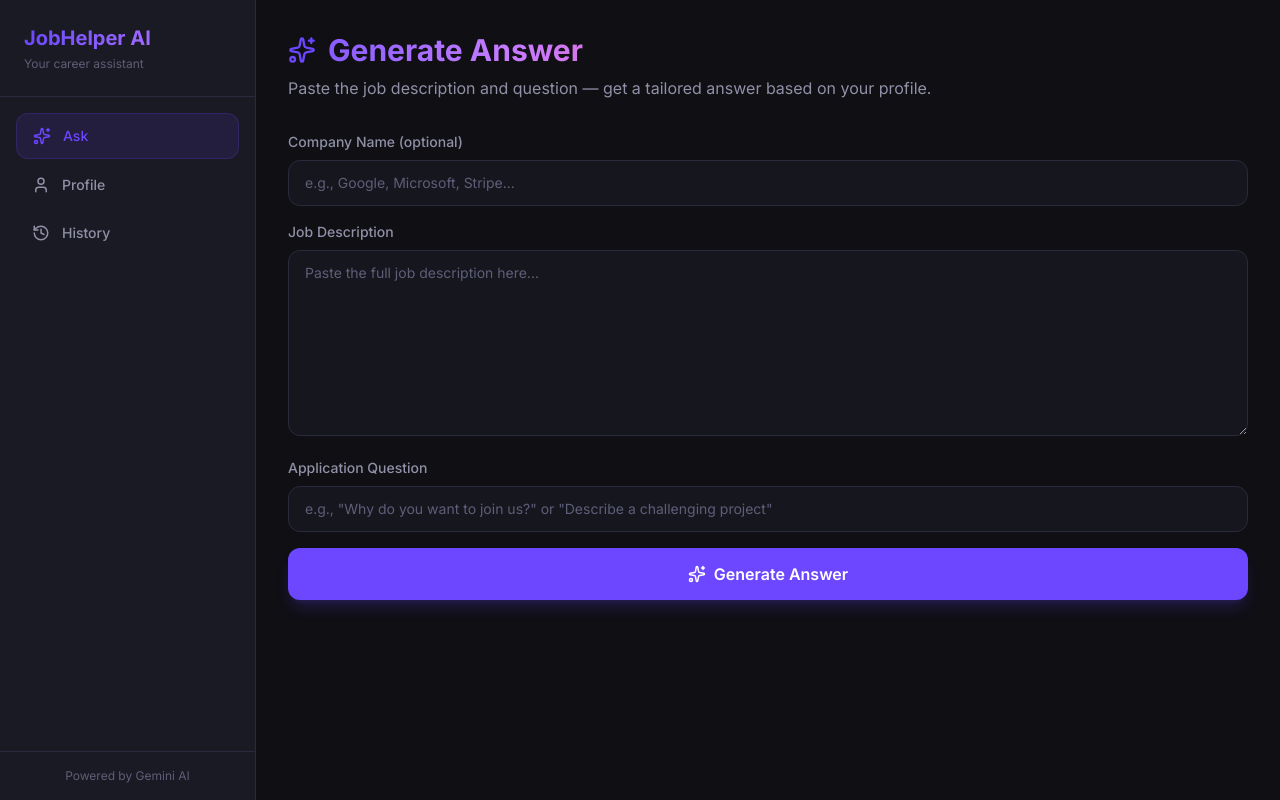
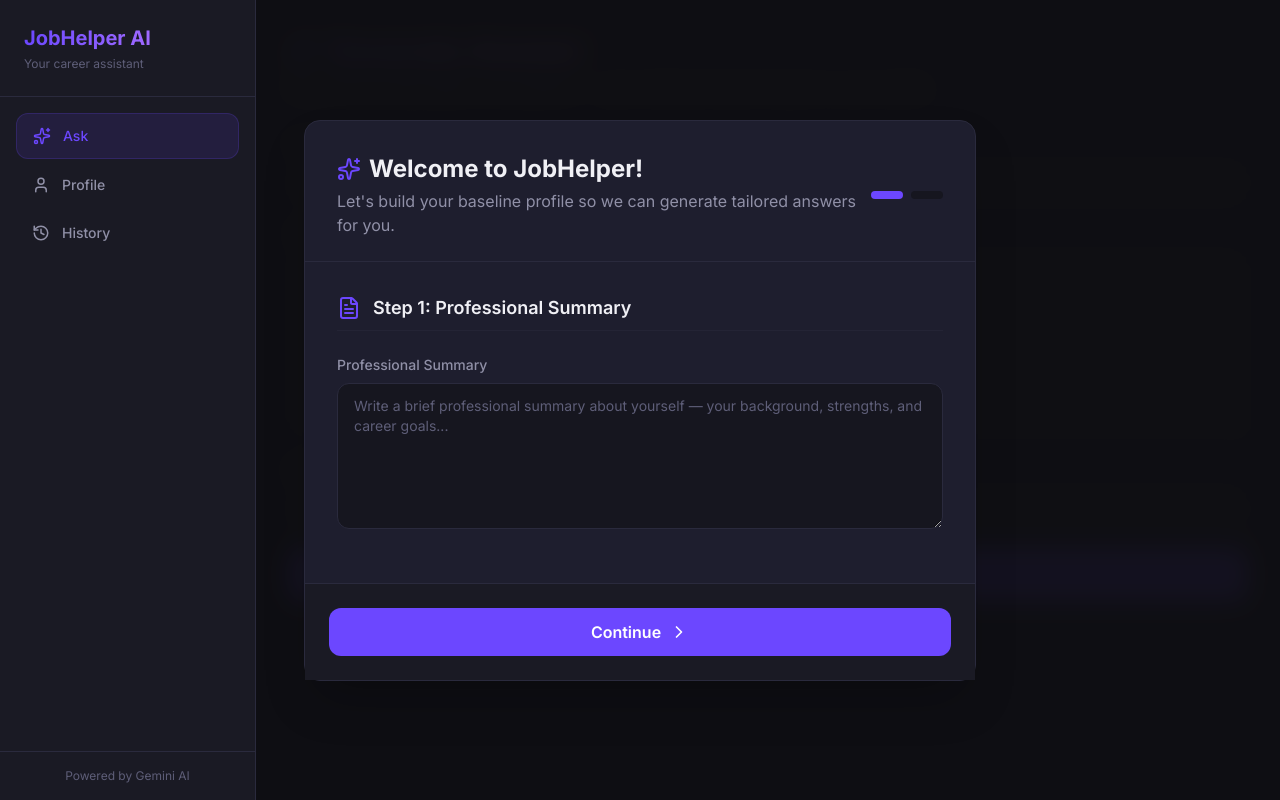
Before and after one commit to shubham-ram/JobPilot, a React (Vite) app in the folder client/: page / in a window 1280 px wide. Built offline with nearby package versions, Linux system fonts and the light colour scheme.

Commit message:
feat: Implement a multi-step onboarding wizard and integrate it into the main application layout.

```diff
--- a/client/src/components/layout/Layout.jsx
+++ b/client/src/components/layout/Layout.jsx
@@ -1,9 +1,11 @@
 import { Outlet } from "react-router-dom";
 import Sidebar from "./Sidebar";
+import OnboardingWizard from "../ui/onboarding-wizard";
 
 export default function Layout() {
   return (
     <div className="min-h-screen bg-bg-primary">
+      <OnboardingWizard />
       <Sidebar />
       <main className="ml-64 p-8 min-h-screen">
         <div className="max-w-5xl mx-auto">
--- /dev/null
+++ b/client/src/components/ui/onboarding-wizard/OnboardingFooter.jsx
@@ -0,0 +1,43 @@
+import { ChevronRight, Check } from "lucide-react";
+import { cn } from "@/lib/utils";
+
+export const OnboardingFooter = ({ step, setStep, submitting }) => (
+  <div className="p-6 bg-bg-secondary border-t border-border-default flex items-center space-x-4 shrink-0">
+    {step === 2 && (
+      <button
+        type="button"
+        onClick={() => setStep(1)}
+        className={cn(
+          "px-6 py-3 rounded-xl border border-border-default bg-bg-card hover:bg-bg-input",
+          "text-text-secondary font-medium transition-all cursor-pointer"
+        )}
+      >
+        Back
+      </button>
+    )}
+    <button
+      type="submit"
+      form="onboarding-form"
+      disabled={submitting}
+      className={cn(
+        "flex-1 px-6 py-3 rounded-xl font-semibold transition-all",
+        "bg-accent hover:bg-accent-hover text-white",
+        "flex items-center justify-center gap-2 group disabled:opacity-50 cursor-pointer"
+      )}
+    >
+      {step === 1 ? (
+        <>
+          Continue
+          <ChevronRight className="w-5 h-5 group-hover:translate-x-1 transition-transform" />
+        </>
+      ) : (
+        <>
+          {submitting ? "Saving..." : "Finish Setup"}
+          {!submitting && (
+            <Check className="w-5 h-5 group-hover:scale-110 transition-transform" />
+          )}
+        </>
+      )}
+    </button>
+  </div>
+);
--- /dev/null
+++ b/client/src/components/ui/onboarding-wizard/OnboardingHeader.jsx
@@ -0,0 +1,20 @@
+import { Sparkles } from "lucide-react";
+import { cn } from "@/lib/utils";
+
+export const OnboardingHeader = ({ step }) => (
+  <div className="p-8 pb-6 border-b border-border-default flex items-center justify-between shrink-0">
+    <div>
+      <h2 className="text-2xl font-bold text-text-primary flex items-center gap-2">
+        <Sparkles className="text-accent" />
+        Welcome to JobHelper!
+      </h2>
+      <p className="text-text-secondary mt-1">
+        Let's build your baseline profile so we can generate tailored answers for you.
+      </p>
+    </div>
+    <div className="flex gap-2">
+      <div className={cn("w-8 h-2 rounded-full", step >= 1 ? "bg-accent" : "bg-bg-input")} />
+      <div className={cn("w-8 h-2 rounded-full", step >= 2 ? "bg-accent" : "bg-bg-input")} />
+    </div>
+  </div>
+);
--- /dev/null
+++ b/client/src/components/ui/onboarding-wizard/Step1.jsx
@@ -0,0 +1,25 @@
+import { FileText } from "lucide-react";
+import { summaryConfig } from "@/pages/ProfilePage/config/formConfig";
+import { getElement } from "../../form/getElement";
+
+export const Step1 = ({ control, errors }) => (
+  <div className="space-y-6">
+    <div className="flex items-center gap-3 text-lg font-semibold text-text-primary pb-2 border-b border-border-default/50">
+      <FileText className="text-accent" />
+      Step 1: Professional Summary
+    </div>
+    <div>
+      {summaryConfig.map((config) => {
+        const Element = getElement(config.type);
+        return (
+          <Element
+            key={config.name}
+            control={control}
+            {...config}
+            errors={errors}
+          />
+        );
+      })}
+    </div>
+  </div>
+);
--- /dev/null
+++ b/client/src/components/ui/onboarding-wizard/Step2.jsx
@@ -0,0 +1,25 @@
+import { Briefcase } from "lucide-react";
+import { experienceConfig } from "@/pages/ProfilePage/config/formConfig";
+import { getElement } from "../../form/getElement";
+
+export const Step2 = ({ control, errors }) => (
+  <div className="space-y-6">
+    <div className="flex items-center gap-3 text-lg font-semibold text-text-primary pb-2 border-b border-border-default/50">
+      <Briefcase className="text-accent" />
+      Step 2: Add Experience
+    </div>
+    <div>
+      {experienceConfig.map((config) => {
+        const Element = getElement(config.type);
+        return (
+          <Element
+            key={config.name}
+            control={control}
+            {...config}
+            errors={errors}
+          />
+        );
+      })}
+    </div>
+  </div>
+);
--- /dev/null
+++ b/client/src/components/ui/onboarding-wizard/index.jsx
@@ -0,0 +1,122 @@
+import { useState, useEffect } from "react";
+import { profileDb } from "@/lib/db";
+import { useForm } from "react-hook-form";
+import {
+  summaryConfig,
+  experienceConfig,
+} from "@/pages/ProfilePage/config/formConfig";
+import { getDefaultFormValues } from "@/utils/getDefaultFormValues";
+import { cn } from "@/lib/utils";
+
+import { OnboardingHeader } from "./OnboardingHeader";
+import { Step1 } from "./Step1";
+import { Step2 } from "./Step2";
+import { OnboardingFooter } from "./OnboardingFooter";
+
+export default function OnboardingWizard() {
+  const [isOpen, setIsOpen] = useState(false);
+  const [step, setStep] = useState(1);
+  const [loading, setLoading] = useState(true);
+  const [submitting, setSubmitting] = useState(false);
+
+  const {
+    control,
+    handleSubmit,
+    formState: { errors },
+  } = useForm({
+    defaultValues: {
+      ...getDefaultFormValues({
+        sectionKey: "summary",
+        formConfig: summaryConfig,
+      }),
+      ...getDefaultFormValues({
+        sectionKey: "experience",
+        formConfig: experienceConfig,
+      }),
+    },
+  });
+
+  useEffect(() => {
+    const checkProfile = async () => {
+      try {
+        const profiles = await profileDb.getAll();
+        if (profiles.length === 0) {
+          setIsOpen(true);
+        }
+      } catch (err) {
+        console.error("Failed to check profile for onboarding", err);
+      } finally {
+        setLoading(false);
+      }
+    };
+    checkProfile();
+  }, []);
+
+  if (loading || !isOpen) return null;
+
+  const handleNext = () => setStep(2);
+
+  const onSubmit = async (data) => {
+    setSubmitting(true);
+    try {
+      if (data.summary) {
+        await profileDb.create({
+          section: "summary",
+          title: "Professional Summary",
+          description: data.summary,
+        });
+      }
+
+      if (data.experience && data.experience.length > 0) {
+        for (const exp of data.experience) {
+          if (exp.title) {
+            await profileDb.create({
+              ...exp,
+              section: "experience",
+            });
+          }
+        }
+      }
+
+      setIsOpen(false);
+    } catch (err) {
+      console.error("Failed to save onboarding data", err);
+    } finally {
+      setSubmitting(false);
+    }
+  };
+
+  return (
+    <div
+      className={cn(
+        "fixed inset-0 z-50 flex items-center justify-center p-4",
+        "bg-bg-primary/95 backdrop-blur-md",
+      )}
+    >
+      <div
+        className={cn(
+          "w-full max-w-2xl bg-bg-card border border-border-default shadow-2xl",
+          "rounded-2xl flex flex-col max-h-[90vh]",
+        )}
+      >
+        <OnboardingHeader step={step} />
+
+        <div className="p-6 md:p-8 flex-1 overflow-y-auto">
+          <form
+            id="onboarding-form"
+            onSubmit={handleSubmit(step === 1 ? handleNext : onSubmit)}
+          >
+            {step === 1 && <Step1 control={control} errors={errors} />}
+            {step === 2 && <Step2 control={control} errors={errors} />}
+          </form>
+        </div>
+
+        <OnboardingFooter
+          step={step}
+          setStep={setStep}
+          submitting={submitting}
+        />
+      </div>
+    </div>
+  );
+}
```
